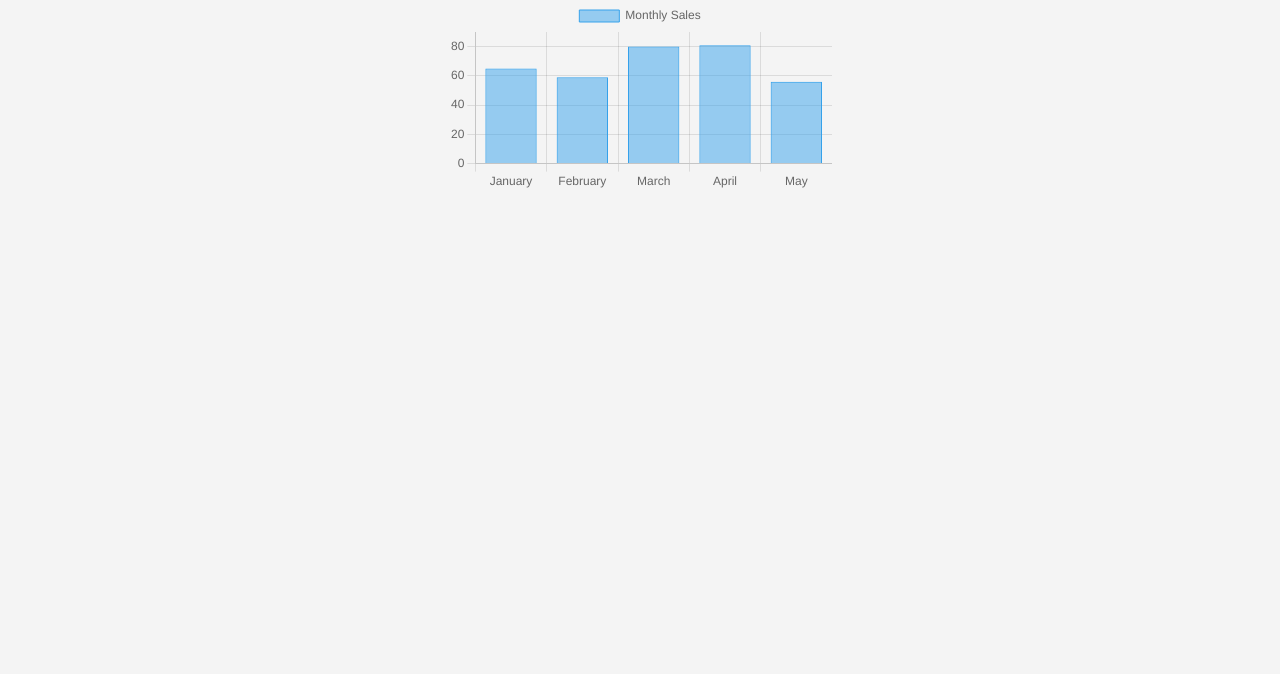
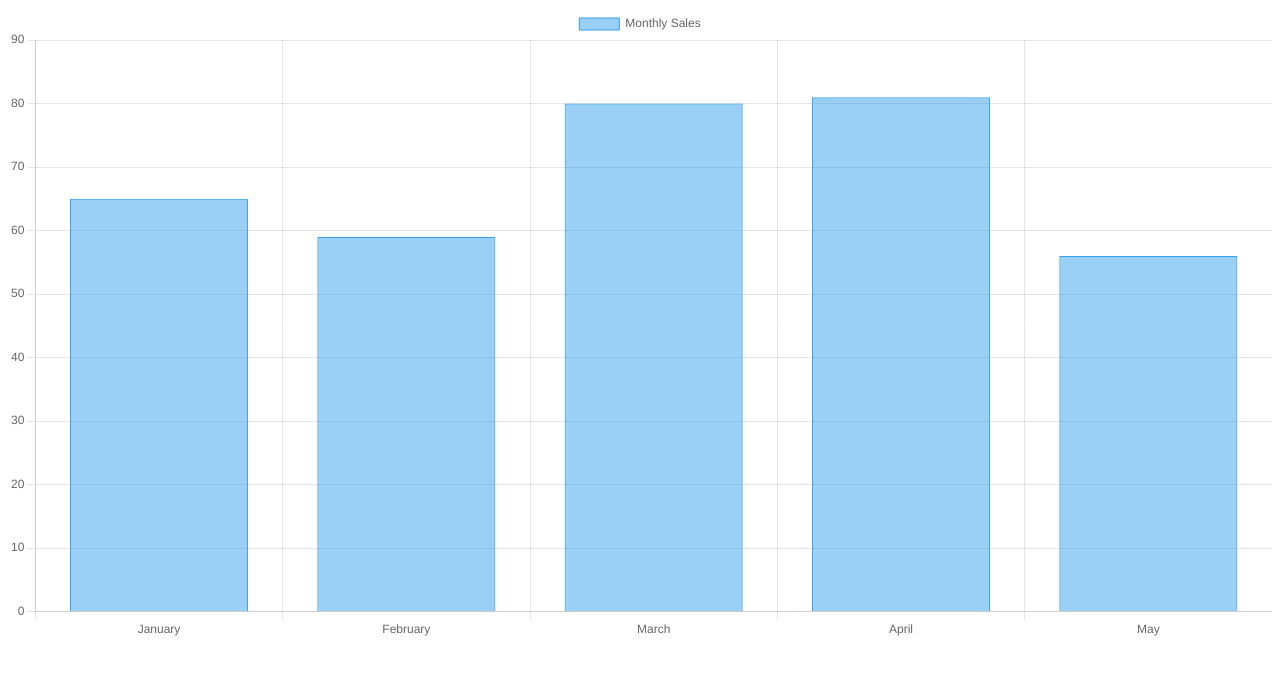
Before and after one commit to PritiranjanPatra2/MonthlySales, a plain HTML site: page index.html in a window 1280 px wide. Drawn offline with nearby package versions, Linux system fonts and the light colour scheme.

Commit message:
remove style

```diff
--- a/index.html
+++ b/index.html
@@ -4,33 +4,7 @@
     <meta charset="UTF-8">
     <meta name="viewport" content="width=device-width, initial-scale=1.0">
     <title>Document</title>
-    <style>
-           body {
-            font-family: Arial, sans-serif;
-            margin: 0;
-            padding: 0;
-            display: flex;
-            justify-content: center;
-            /* align-items: center; */
-            height: 100vh;
-            background-color: #f4f4f4;
-        }
-        .chart-container {
-            width: 80%;
-            max-width: 600px;
-            margin: 0 auto;
-            background-color: white;
-            padding: 20px;
-            box-shadow: 0 2px 4px rgba(0, 0, 0, 0.1);
-            border-radius: 8px;
-        }
-        canvas {
-            display: block;
-    box-sizing: border-box;
-    height: 60vh;
-    width: 30vw;
-        }
-    </style>
+
 </head>
 <body>
 
```
